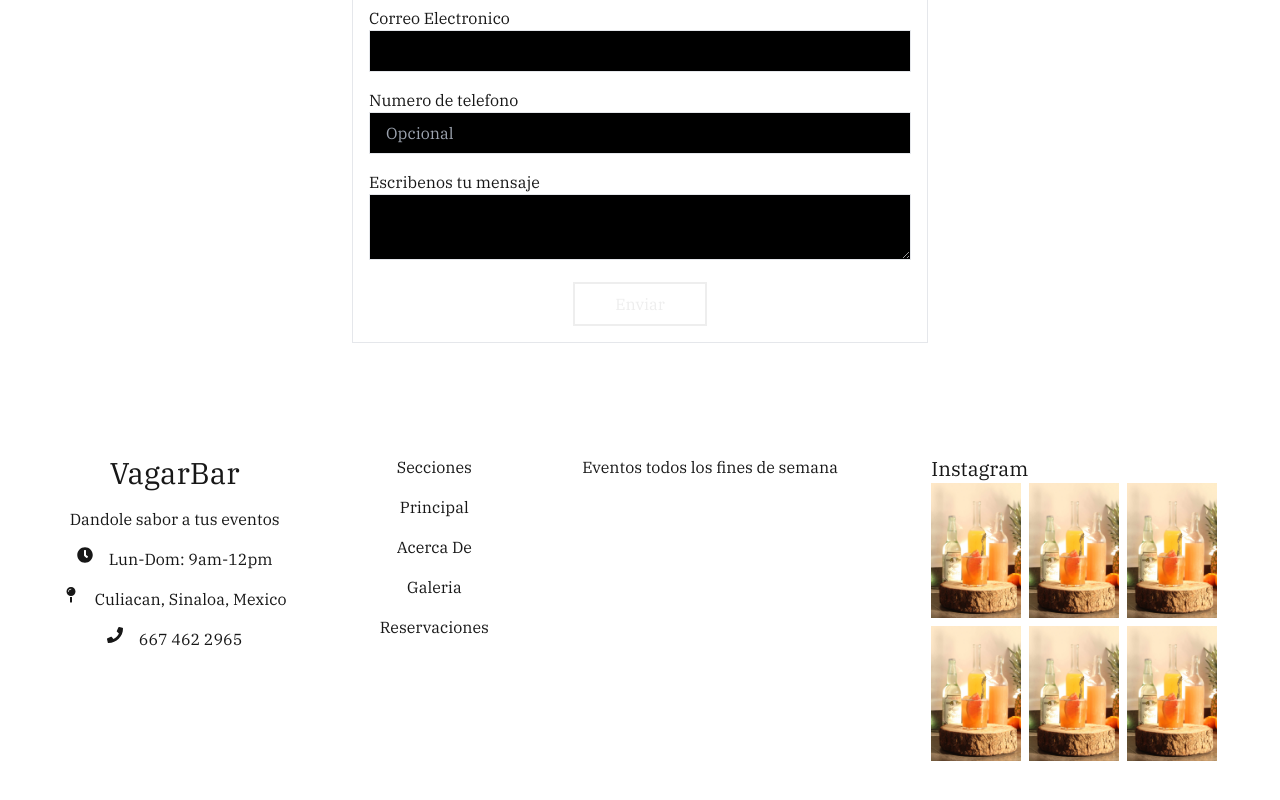
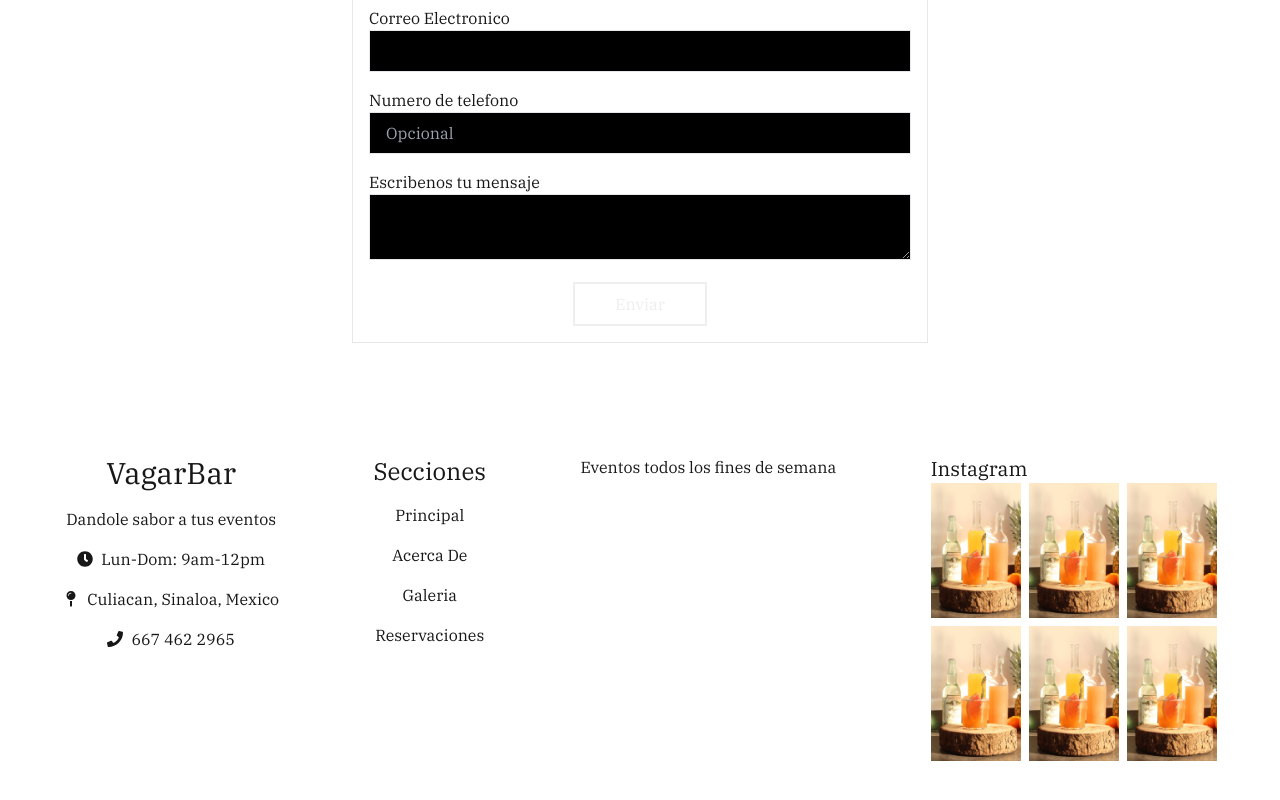
Before and after one commit to HectorVL95/vagarbar, a Next.js app: page / in a window 1280 px wide. Shown: the part 3099-3899 px from the top of the page. Built offline with nearby package versions, Linux system fonts and the light colour scheme.

Commit message:
added form logic to send it over to email and cleaned up footer

```diff
--- a/src/components/views/footer/index.js
+++ b/src/components/views/footer/index.js
@@ -4,25 +4,25 @@ import { FaClock, FaMapPin, FaPhone } from "react-icons/fa";
 
 const Footer = () => {
   return (
-    <footer className="p-8 flex justify-center gap-8 flex-col lg:flex-row justify-around">
+    <footer className="p-8 flex gap-8 flex-col lg:flex-row justify-around">
       <div>
         <ul className="flex flex-col gap-4">
-          <li className="text-3xl hover:cursor-default">VagarBar</li>
-          <li>Dandole sabor a tus eventos</li>
-          <li className="flex gap-4">
+          <li className="text-3xl text-left hover:cursor-default">VagarBar</li>
+          <li className="text-left">Dandole sabor a tus eventos</li>
+          <li className="flex justify-start text-left items-center gap-2">
             <FaClock /> Lun-Dom: 9am-12pm
           </li>
-          <li className="flex gap-4">
+          <li className="flex justify-start text-left items-center gap-2">
             <FaMapPin /> Culiacan, Sinaloa, Mexico
           </li>
-          <li className="flex gap-4">
+          <li className="flex justify-start text-left items-center gap-2">
             <FaPhone /> 667 462 2965
           </li>
         </ul>
       </div>
       <div>
         <ul className="flex flex-col gap-4">
-          <li className="text-2dxl hover:cursor-default">Secciones</li>
+          <li className="text-2xl hover:cursor-default">Secciones</li>
           <li>Principal</li>
           <li>Acerca De</li>
           <li>Galeria</li>
@@ -36,7 +36,7 @@ const Footer = () => {
       </div>
       <div>
         <p className="text-xl">Instagram</p>
-        <div className="flex flex-col lg:grid grid-rows3 grid-cols-3 gap-2">
+        <div className="flex flex-col lg:grid grid-rows-3 grid-cols-3 gap-2">
           <Image className="hover:cursor-pointer hover:" src={'/img/IMG_6883.JPG'} width={90} height={90}/>
           <Image src={'/img/IMG_6883.JPG'} width={90} height={90}/>
           <Image src={'/img/IMG_6883.JPG'} width={90} height={90}/>
--- a/src/components/views/message-form/index.js
+++ b/src/components/views/message-form/index.js
@@ -20,7 +20,7 @@ const MessageForm = () => {
           </div>
         </div>
       </div>
-      <form className="flex flex-col justify-center items-center gap-4 border p-4 w-full max-w-xl">
+      <form className="flex flex-col justify-center items-center gap-4 border p-4 w-full max-w-xl" action="https://formspree.io/f/xldrqqao" method="POST">
         <div className="w-full">
           <p>Nombre</p>
           <input
@@ -55,6 +55,7 @@ const MessageForm = () => {
             type="text"
             name="message"
             className="bg-black border px-4 py-2 w-full"
+            required
           />
         </div>
         <div className="flex justify-center items-center">
```
